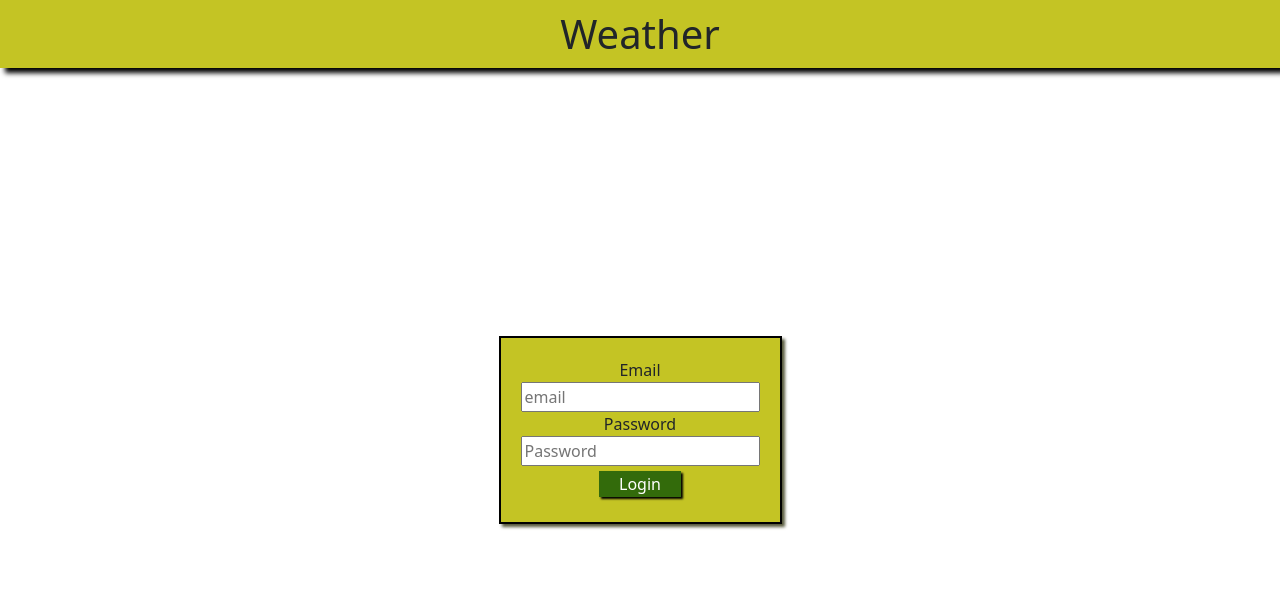
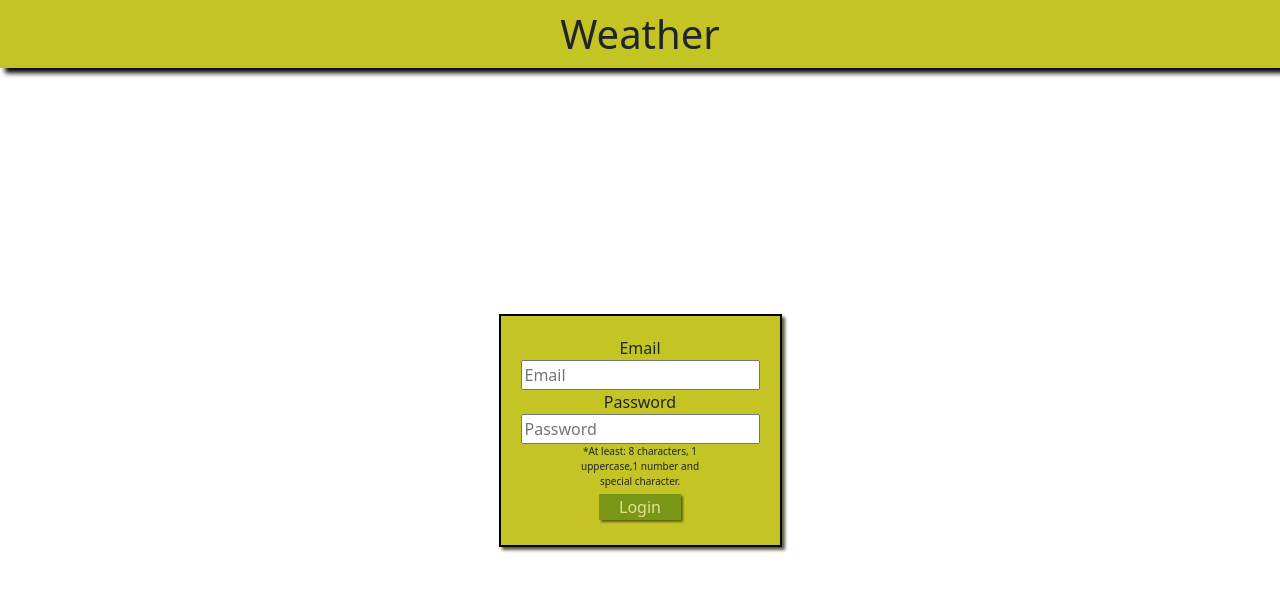
Before and after one commit to andreavrljic/Weather, a React (Create React App) app: page / in a window 1280 px wide. Shown: the top 590 px of the page. Built offline with nearby package versions, Linux system fonts and the light colour scheme; what react-geocode would draw is missing.

Commit message:
Finish developing usestories 1-8

```diff
--- a/src/App.css
+++ b/src/App.css
@@ -18,6 +18,7 @@
     flex-wrap: nowrap;
     width: 100%;
     justify-content: center;
+
 }
 
 .mainTitle{
@@ -57,6 +58,10 @@
     padding-right: 20px;
 }
 
+.button:disabled{
+    opacity: 0.5;
+}
+
 .tableContainer{
     background-color: var(--background-color);
     display: table;
@@ -65,3 +70,9 @@
     width: 100%;
     color: var(--white-color);
 }
+
+.passwordinfo{
+
+    font-size: 10px;
+    width:150px
+}
--- a/src/App.js
+++ b/src/App.js
@@ -8,13 +8,11 @@ import FavouriteList from './components/favouriteList'
 import { useHistory } from 'react-router-dom';
 
 const api = {
-  key:"2c3d5d3913ae374842bd32576a795dd2",
-  base:"https://api.openweathermap.org/data/2.5"
+  key: "2c3d5d3913ae374842bd32576a795dd2",
+  base: "https://api.openweathermap.org/data/2.5"
 }
 
 function App() {
-
-  let history = useHistory()
 
   return (
 
@@ -25,11 +23,11 @@ function App() {
 
       <BrowserRouter>
         <Switch>
-        <Route path="/weather/:imegrada/day">
-            <DayTable/>
+          <Route path="/weather/:imegrada/day">
+            <DayTable />
           </Route>
           <Route path="/weather/favourites">
-            <FavouriteList/>
+            <FavouriteList />
           </Route>
           <Route path="/weather/:imegrada">
             <WeatherTown />
--- a/src/components/dayTableWeather/dayTable.jsx
+++ b/src/components/dayTableWeather/dayTable.jsx
@@ -26,7 +26,7 @@ const DayTable = (props) => {
       <button className="button" onClick={()=>history.goBack()}>BACK</button>
       <Table striped bordered hover variant="dark">
         <thead>
-          <tr><th colSpan={4}>{location.state.city}</th></tr>
+          <tr><th className="title" colSpan={4}>{location.state.city}</th></tr>
           <tr>
             <th>#</th>
             <th>Hour</th>
--- a/src/components/helpers/getWeatherData.js
+++ b/src/components/helpers/getWeatherData.js
@@ -16,11 +16,8 @@ export async function getOneDayHoursForecast(city, date) {
     const dayData = data.data.list.filter((element) =>
             new Date(element.dt_txt).toDateString() == date
         ).map(ele => ele)
-    console.log(dayData)
+
 
 
     return dayData;
 }
-// export const setTemperature =(temp)=>{
-//     return (temp-273.15).toFixed(1)
-// }
--- a/src/components/locationList.css
+++ b/src/components/locationList.css
@@ -6,6 +6,7 @@
     position: unset;
     width: 100%;
     color: var(--white-color);
+    height: 100vh;
 }
 
 .title{
--- a/src/components/register.js
+++ b/src/components/register.js
@@ -28,21 +28,15 @@ const Registration = (props) => {
 
 
   const handleSubmit = (email, password) => {
-    let userExist = usersData.some(item => {
-      return item.email == email && item.password == password
-    })
+    // let userExist = usersData.some(item => {
+    //   return item.email == email && item.password == password
+    // })
 
-    if (!userExist) {
-      alert("User does not exist!");
-    } else {
+    // if (!userExist) {
+    //   alert("User does not exist!");
+    // } else {
       history.push({ pathname: "/weather", state: { token: email } })
-    }
-
-  }
-
-  const handleRegistration = (email, password) => {
-
-
+    // }
 
   }
 
@@ -54,7 +48,7 @@ const Registration = (props) => {
         <input
           type="text"
           id="email-input"
-          placeholder="email"
+          placeholder="Email"
           value={email}
           onKeyUp={handleInput}
           onChange={(event) => { setEmail(event.target.value); setToken(event.target.value) }}
@@ -68,14 +62,7 @@ const Registration = (props) => {
           value={password}
           onChange={(event) => setPassword(event.target.value)}
         />
-        {/* <button
-        type="submit"
-        id="button-input"
-        disabled={isEnable}
-        onClick={() => handleRegistration(email, password)}
-      >
-        Register
-      </button> */}
+        {isEnable? <label className="passwordinfo">*At least: 8 characters, 1 uppercase,1 number and special character.</label>:null}
         <button
           className="button"
           type="submit"
--- a/src/components/showByTown/fiveDaysBox.css
+++ b/src/components/showByTown/fiveDaysBox.css
@@ -1,3 +1,6 @@
 .day-weather-box{
     border: 2px solid var(--white-color);
+    box-shadow: 3px 3px 3px var(--secondary-color);
+    border-radius: 5px;
+    background-color: var(--secondary-color);
 }
--- a/src/components/showByTown/weatherTown.css
+++ b/src/components/showByTown/weatherTown.css
@@ -17,7 +17,6 @@
     background-color: var(--yellow-color);
     background-color: white;
     margin: 5px;
-    /*** Just to center the text ***/
     display: inline-flex;
     justify-content: center;
     align-items: center;
```
